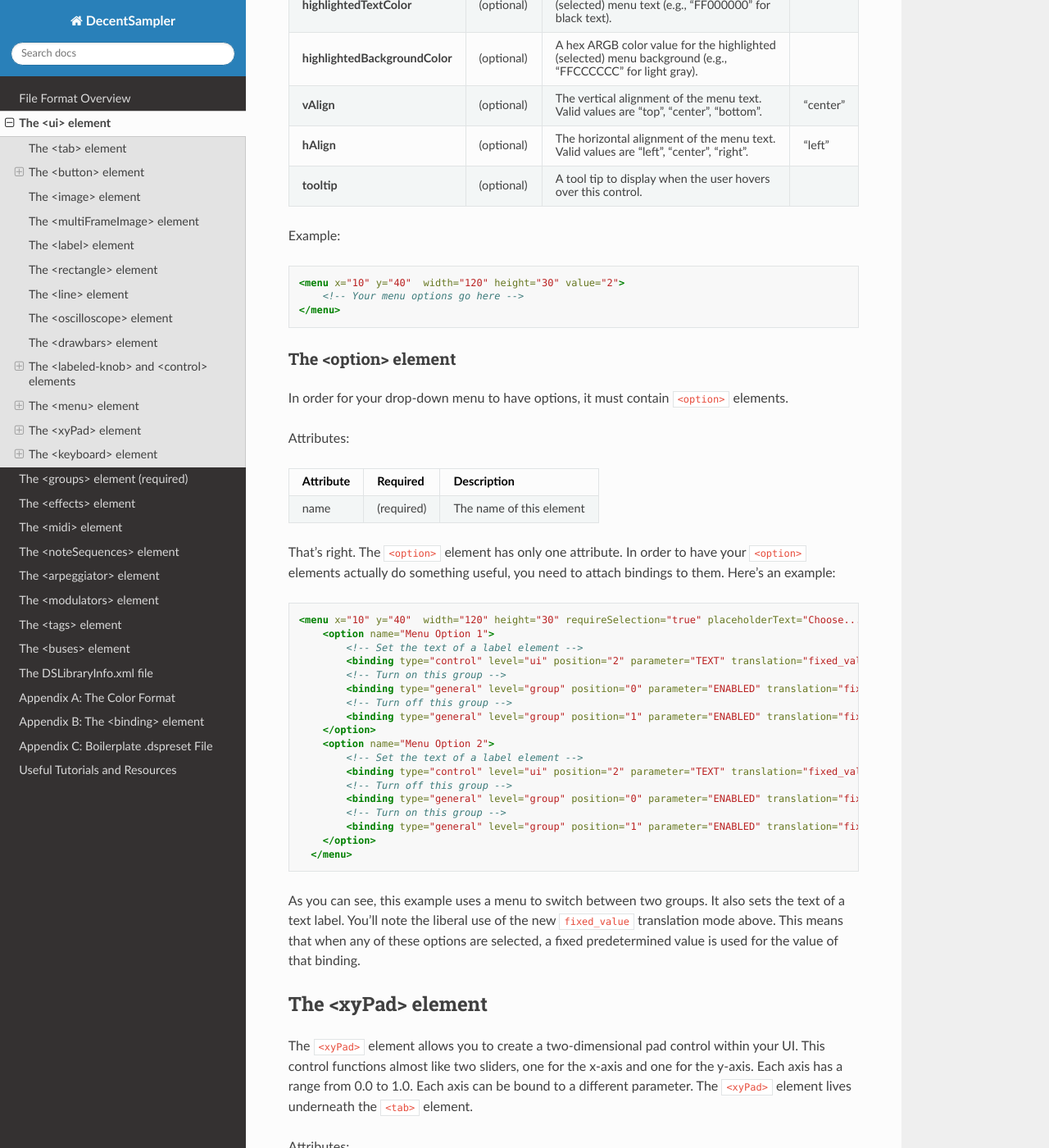
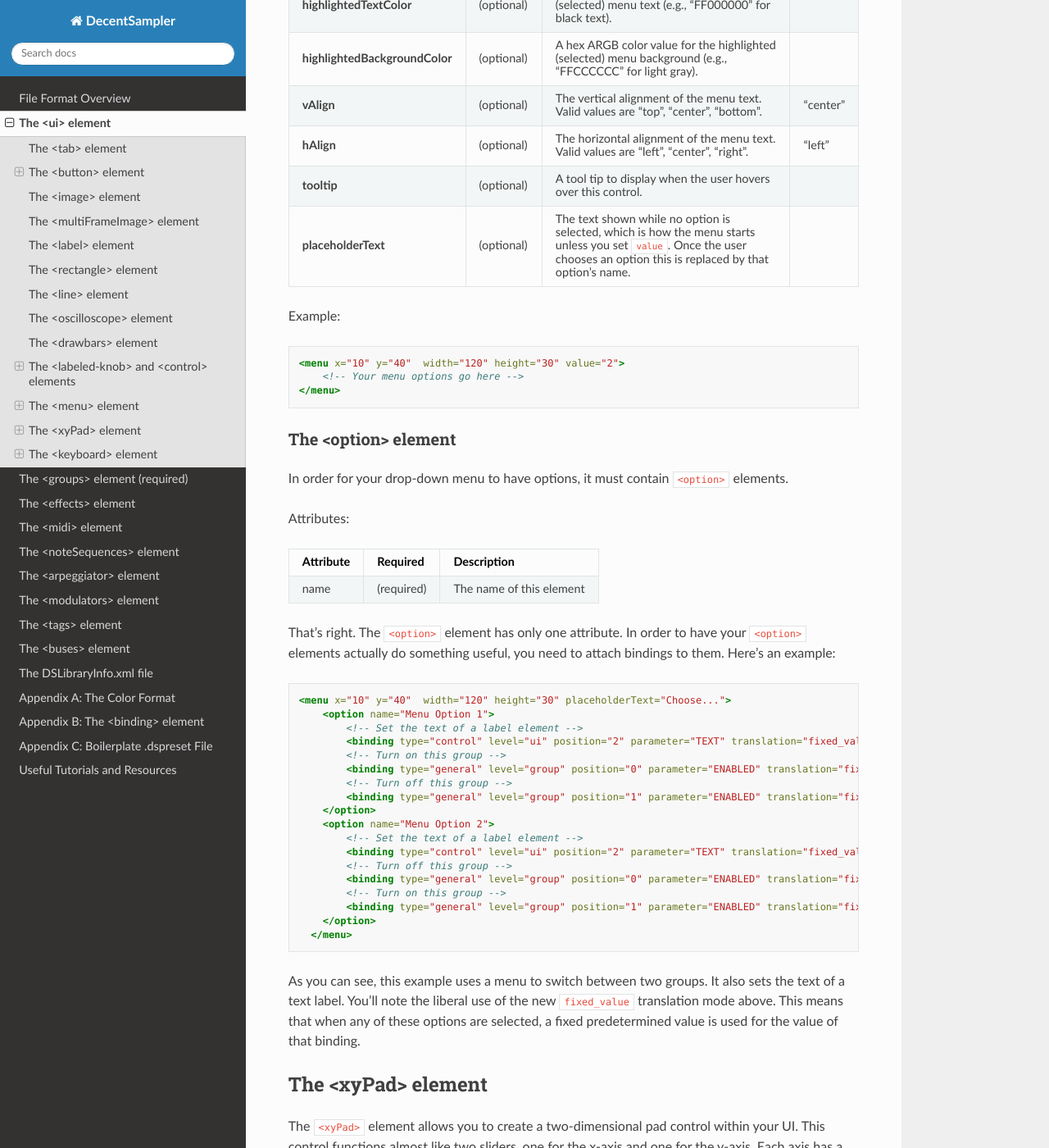
Before and after one commit to DecentSamples/DecentSampler-Developers-Guide, a Sphinx documentation site: the page built from docs/source/the-ui-element.md, in a window 1280 px wide and 1400 px high, scrolled down 12178 px. Shown: the whole window at 82% size. Built offline with Sphinx 7.4.7 and the Read the Docs theme 3.1.0, drawn with Linux system fonts in a browser that asks for light colours.

Commit message:
0000453: Document placeholderText, and drop requireSelection
placeholderText was never in the menu attribute table, only in an example, and
until now it did nothing. It works as of 0000453, so it is documented properly.

requireSelection comes out of the example. It was never read, and what it
described is already how menus behave: they start with nothing selected unless
value says otherwise, and there is no way back to that state afterwards.

The example also set value="2", which selects an option and so would have hidden
the placeholder it was demonstrating.

````diff
--- a/docs/source/the-ui-element.md
+++ b/docs/source/the-ui-element.md
@@ -388,6 +388,7 @@ Attributes:
 | **vAlign**     | (optional) | The vertical alignment of the menu text. Valid values are "top", "center", "bottom".                                                                               | "center" |
 | **hAlign**     | (optional) | The horizontal alignment of the menu text. Valid values are "left", "center", "right".                                                                             | "left"   |
 | **tooltip**    | (optional) | A tool tip to display when the user hovers over this control.                                                                                                           |        |
+| **placeholderText** | (optional) | The text shown while no option is selected, which is how the menu starts unless you set `value`. Once the user chooses an option this is replaced by that option's name. |        |
 
 Example:
 ```xml
@@ -408,7 +409,7 @@ Attributes:
 That's right. The `<option>` element has only one attribute. In order to have your `<option>` elements actually do something useful, you need to attach bindings to them. Here's an example:
 
 ```xml
-<menu x="10" y="40"  width="120" height="30" requireSelection="true" placeholderText="Choose..." value="2">
+<menu x="10" y="40"  width="120" height="30" placeholderText="Choose...">
     <option name="Menu Option 1">
         <!-- Set the text of a label element -->
         <binding type="control" level="ui" position="2" parameter="TEXT" translation="fixed_value" translationValue="You chose the first option." />
````
